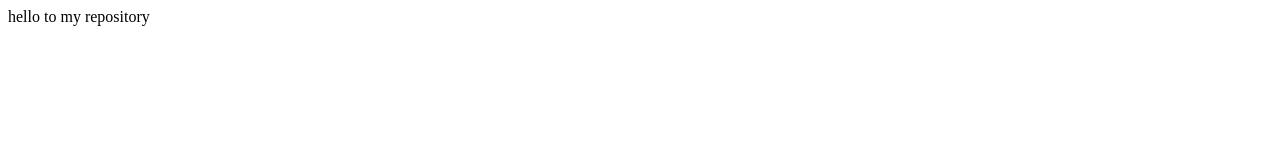
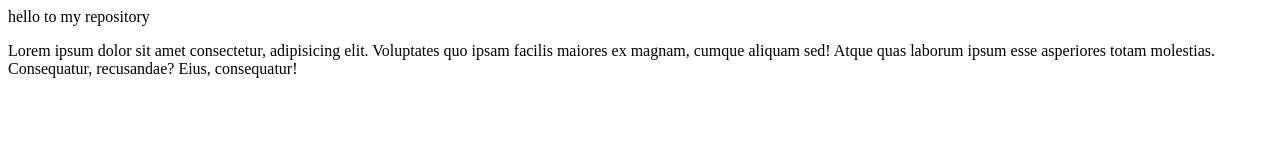
Before and after one commit to Ibrahim-444-alt/branch1, a plain HTML site: page index.html in a window 1280 px wide. Drawn offline with Linux system fonts and the light colour scheme.

```diff
--- a/index.html
+++ b/index.html
@@ -9,5 +9,6 @@
     <div>
         hello to my repository
     </div>
+    <p>Lorem ipsum dolor sit amet consectetur, adipisicing elit. Voluptates quo ipsam facilis maiores ex magnam, cumque aliquam sed! Atque quas laborum ipsum esse asperiores totam molestias. Consequatur, recusandae? Eius, consequatur!</p>
 </body>
 </html>
```
